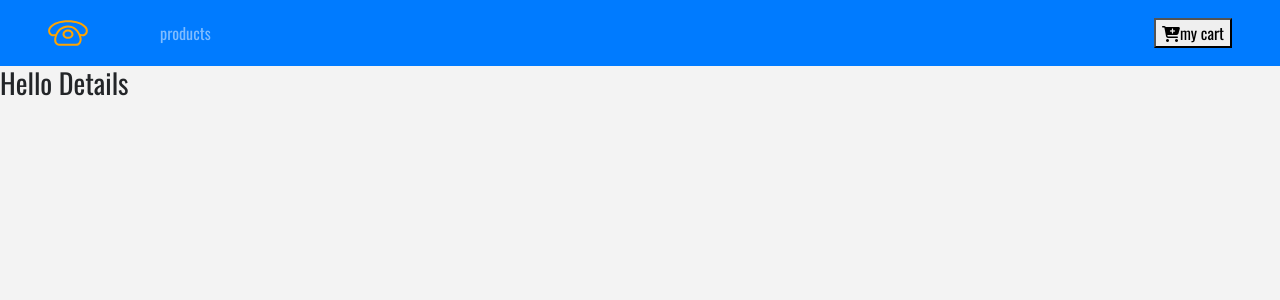
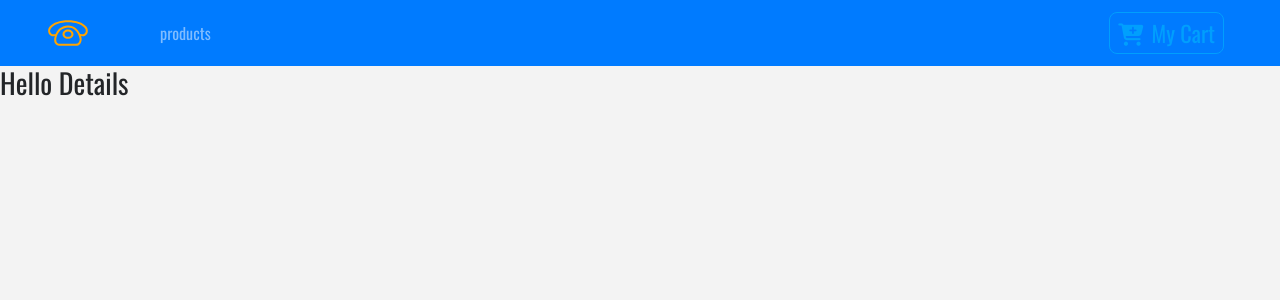
Before and after one commit to ciricstefan/app-ecommerce-store, a React (Create React App) app: page /details in a window 1280 px wide. Shown: the top 300 px of the page. Built offline with nearby package versions, Linux system fonts and the light colour scheme.

Commit message:
add and create button styled-component

```diff
--- a/package.json
+++ b/package.json
@@ -7,7 +7,8 @@
     "react": "^16.8.6",
     "react-dom": "^16.8.6",
     "react-router-dom": "^5.0.1",
-    "react-scripts": "3.0.1"
+    "react-scripts": "3.0.1",
+    "styled-components": "^4.3.2"
   },
   "scripts": {
     "start": "react-scripts start",
--- /dev/null
+++ b/src/components/Button.js
@@ -0,0 +1,21 @@
+import styled from "styled-components";
+
+export const ButtonContainer = styled.button`
+  text-transform: capitalize;
+  font-size: 1.4rem;
+  background: transparent;
+  border: 0.05rem solid var(--lightBlue);
+  color: var(--lightBlue);
+  border-radius: 0.5rem;
+  padding: 0.2rem 0.5rem;
+  cursor: pointer;
+  margin: 0.2rem 0.5rem 0.2rem 0;
+  transition: all 0.5s ease-in-out;
+  &:hover {
+    background: var(--lightBlue);
+    color: var(--mainBlue);
+  }
+  &:focus {
+    outline: none;
+  }
+`;
--- a/src/components/Navbar.js
+++ b/src/components/Navbar.js
@@ -1,6 +1,8 @@
 import React, { Component } from "react";
 import { Link } from "react-router-dom";
 import logo from "../logo.svg";
+import styled from "styled-components";
+import { ButtonContainer } from "./Button";
 
 export default class Navbar extends Component {
   render() {
@@ -18,10 +20,12 @@
           </li>
         </ul>
         <Link to="/cart" className="ml-auto">
-          <button>
-            <i className="fas fa-cart-plus" />
+          <ButtonContainer>
+            <span className="mr-2">
+              <i className="fas fa-cart-plus" />
+            </span>
             my cart
-          </button>
+          </ButtonContainer>
         </Link>
       </nav>
     );
```
Also changed, not shown: 1 other file (tests, documents, lock files or other folders).
